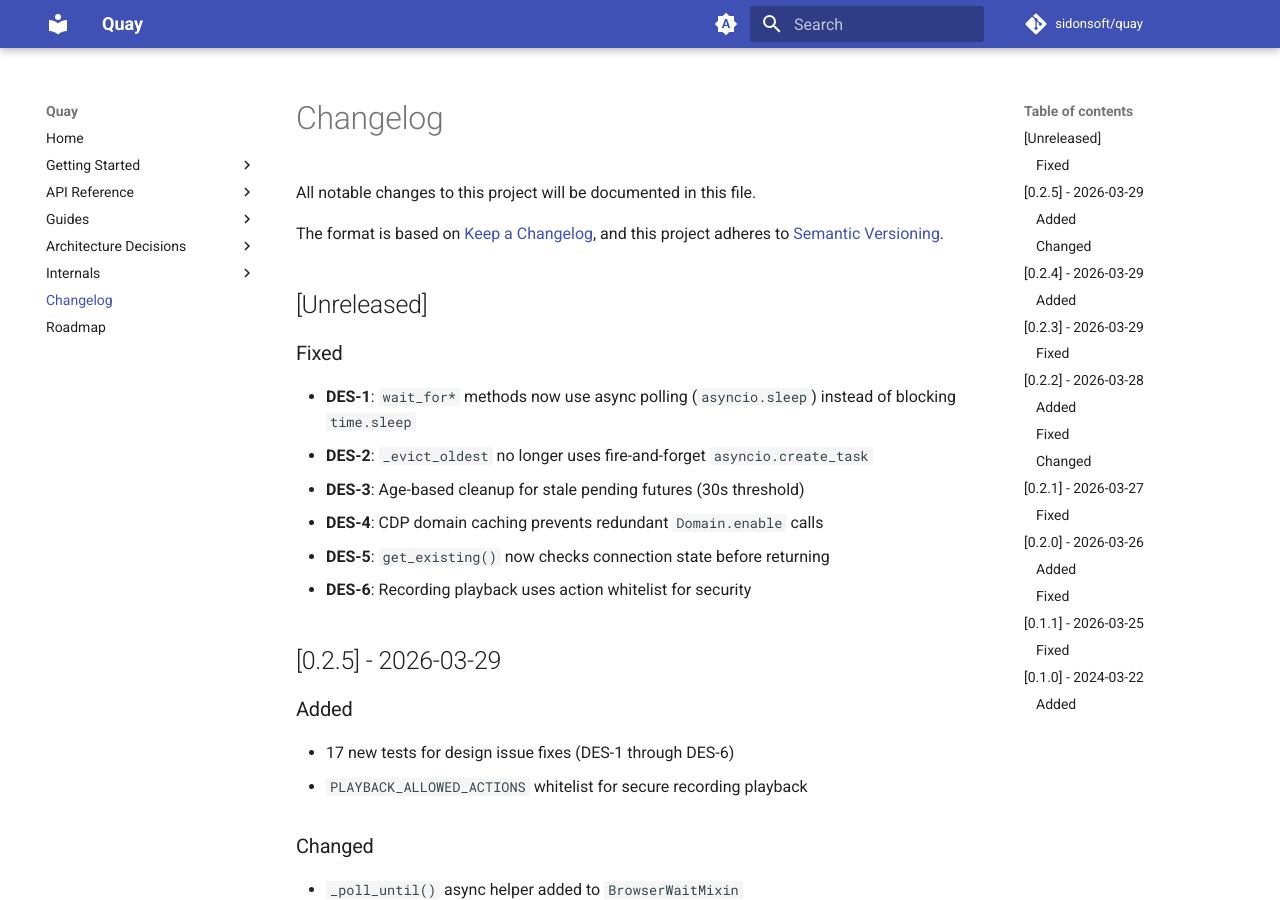
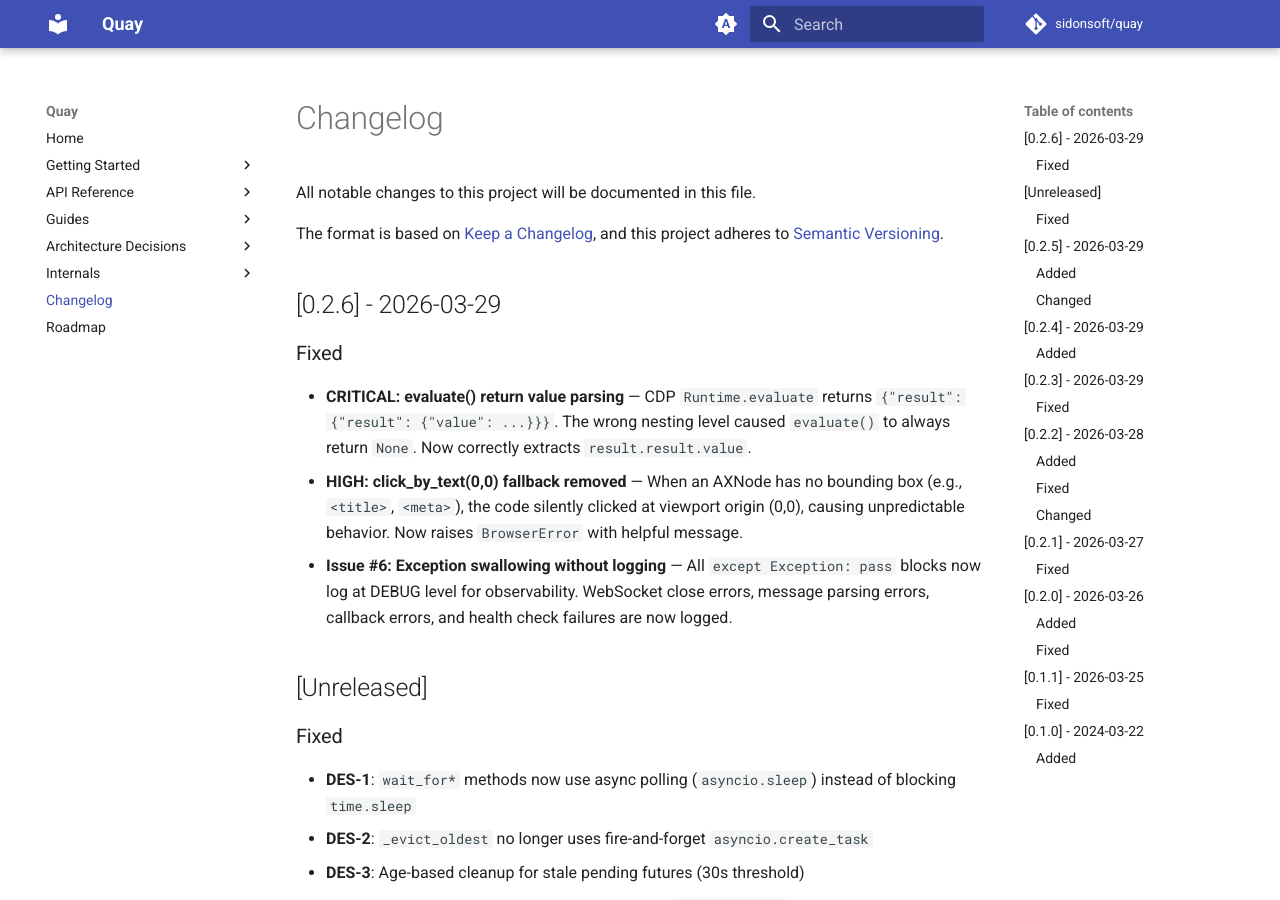
Before and after one commit to sidonsoft/quay, an MkDocs documentation site: the page built from docs/changelog.md, in a window 1280 px wide and 900 px high. Built offline with MkDocs 1.6.1 and Material for MkDocs 9.7.7, drawn with Linux system fonts in a browser that asks for light colours; comment, search, counter and statistics services are not loaded.

Commit message:
chore: bump version to v0.2.6

```diff
--- a/docs/changelog.md
+++ b/docs/changelog.md
@@ -4,6 +4,14 @@ All notable changes to this project will be documented in this file.
 
 The format is based on [Keep a Changelog](https://keepachangelog.com/en/1.0.0/),
 and this project adheres to [Semantic Versioning](https://semver.org/spec/v2.0.0.html).
+
+## [0.2.6] - 2026-03-29
+
+### Fixed
+
+- **CRITICAL: evaluate() return value parsing** — CDP `Runtime.evaluate` returns `{"result": {"result": {"value": ...}}}`. The wrong nesting level caused `evaluate()` to always return `None`. Now correctly extracts `result.result.value`.
+- **HIGH: click_by_text(0,0) fallback removed** — When an AXNode has no bounding box (e.g., `<title>`, `<meta>`), the code silently clicked at viewport origin (0,0), causing unpredictable behavior. Now raises `BrowserError` with helpful message.
+- **Issue #6: Exception swallowing without logging** — All `except Exception: pass` blocks now log at DEBUG level for observability. WebSocket close errors, message parsing errors, callback errors, and health check failures are now logged.
 
 ## [Unreleased]
 
--- a/quay/_version.py
+++ b/quay/_version.py
@@ -1 +1 @@
-__version__ = "0.2.5"
+__version__ = "0.2.6"
```
